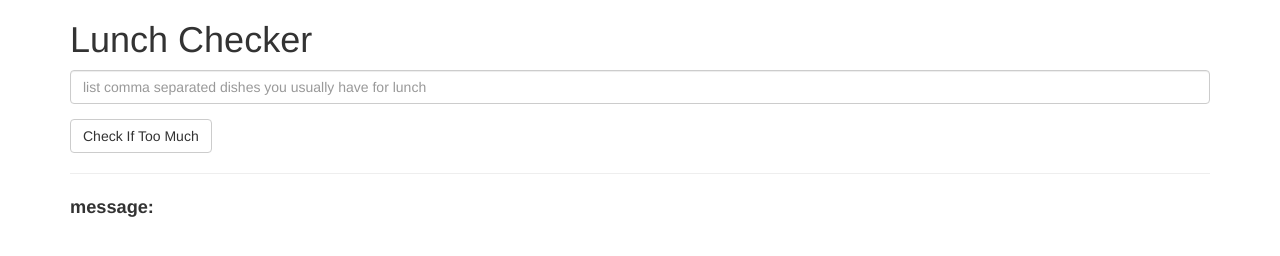
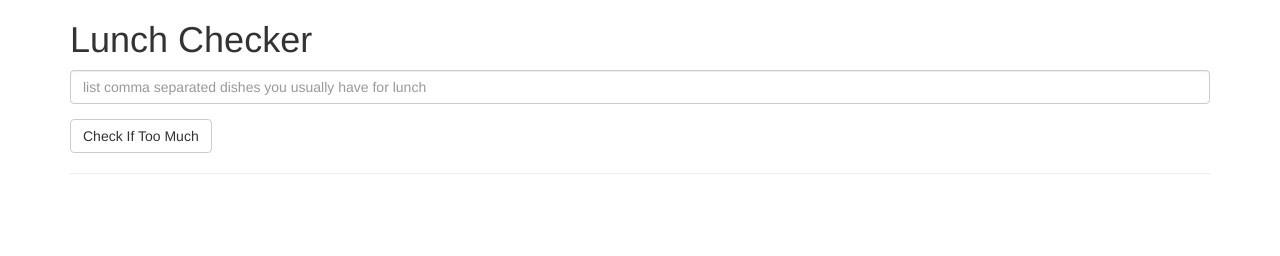
Before and after one commit to harrika/cosera, a plain HTML site: page index.html in a window 1280 px wide. Drawn offline with Linux system fonts and the light colour scheme.

Commit message:
assigment1 ver2

```diff
--- a/index.html
+++ b/index.html
@@ -22,7 +22,7 @@
          </div>
          <div class="form-group message">
            	<hr>
-		message: {{message}}
+		{{message}}
          </div>
    </div>
 
```
